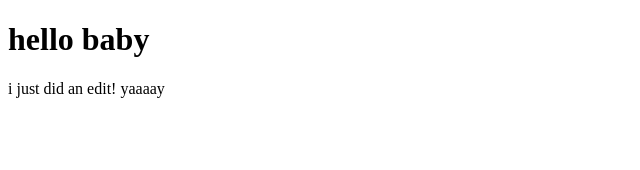
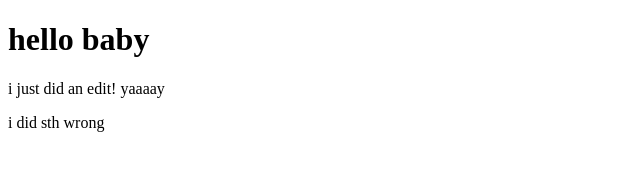
Before and after one commit to Aymzzii/git-toturial, a plain HTML site: page index.html in a window 1280 px wide. Shown: the whole page, without its empty margins (0-640 px from the left). Drawn offline with Linux system fonts and the light colour scheme.

Commit message:
i made a mistake

```diff
--- a/index.html
+++ b/index.html
@@ -8,6 +8,7 @@
 <body>
     <h1>hello baby</h1>
     <p>i just did an edit! yaaaay</p>
+    <p>i did sth wrong</p>
 </body>
 <script src="./javascript/script.js"></script>
 </html>
```
